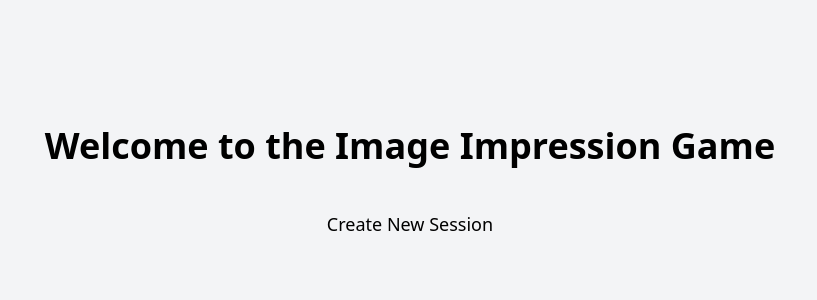
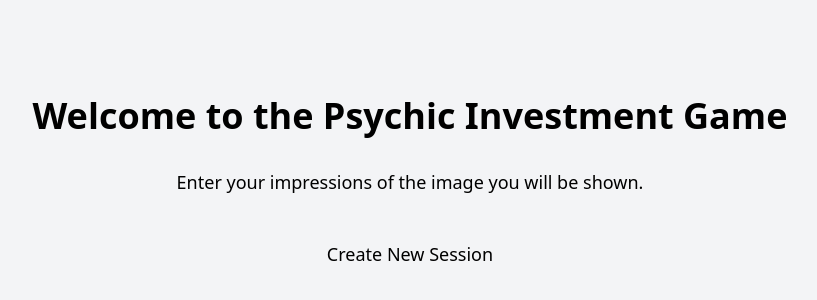
Before and after one commit to bazmatic/pythia, a Next.js app: page / in a window 1280 px wide. Shown: the part 212-512 px from the top of the page, without its empty margins (230-1047 px from the left). Built offline with nearby package versions, Linux system fonts and the light colour scheme.

Commit message:
Inversify and client-side polling

```diff
--- a/pages/index.tsx
+++ b/pages/index.tsx
@@ -16,7 +16,10 @@ const MainPage = () => {
 
   return (
     <div className="flex flex-col items-center justify-center min-h-screen bg-gray-100">
-      <h1 className="text-4xl font-bold mb-8">Welcome to the Image Impression Game</h1>
+      <h1 className="text-4xl font-bold mb-8">Welcome to the Psychic Investment Game</h1>
+      <p className="text-lg mb-8">
+        Enter your impressions of the image you will be shown.
+      </p>
       <button onClick={createNewSession} className="px-6 py-3 text-lg">
         Create New Session
       </button>
```
Also changed, not shown: pages/api/init.ts (added, +25 -0 lines).
